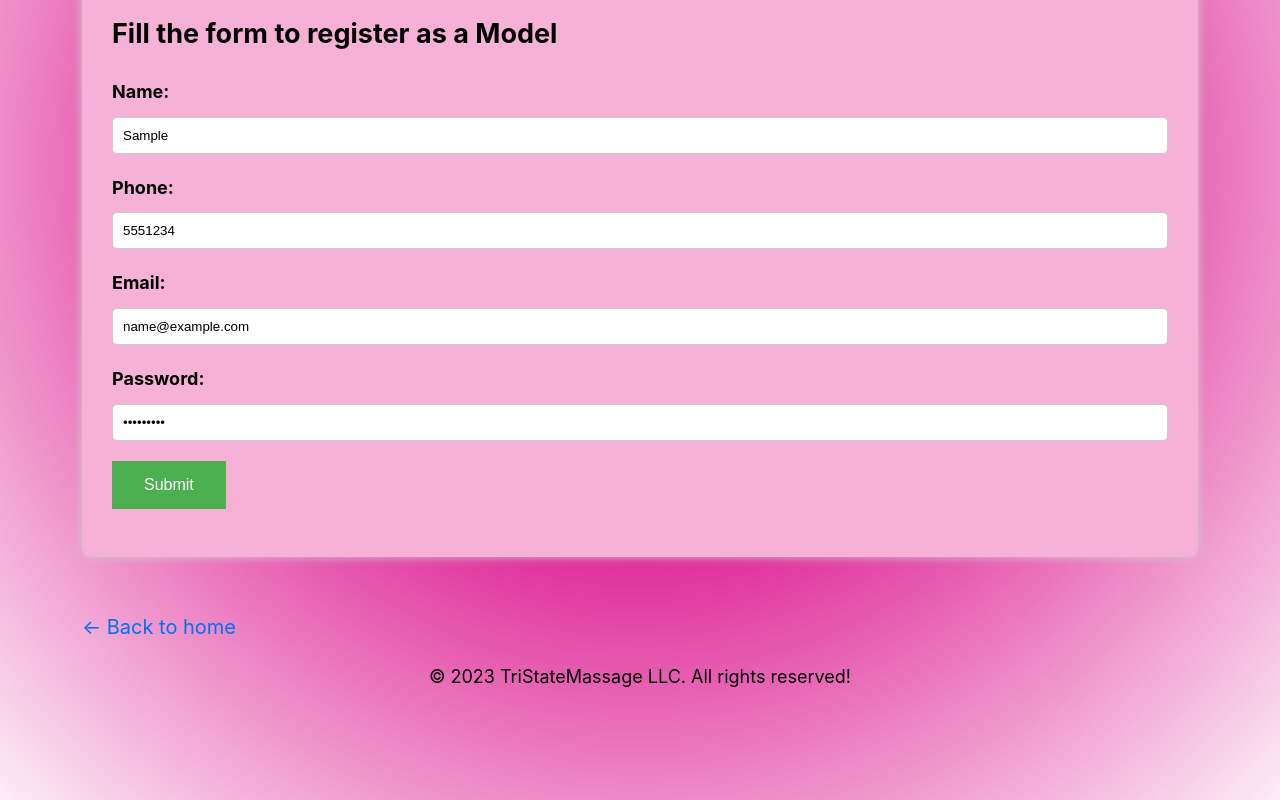
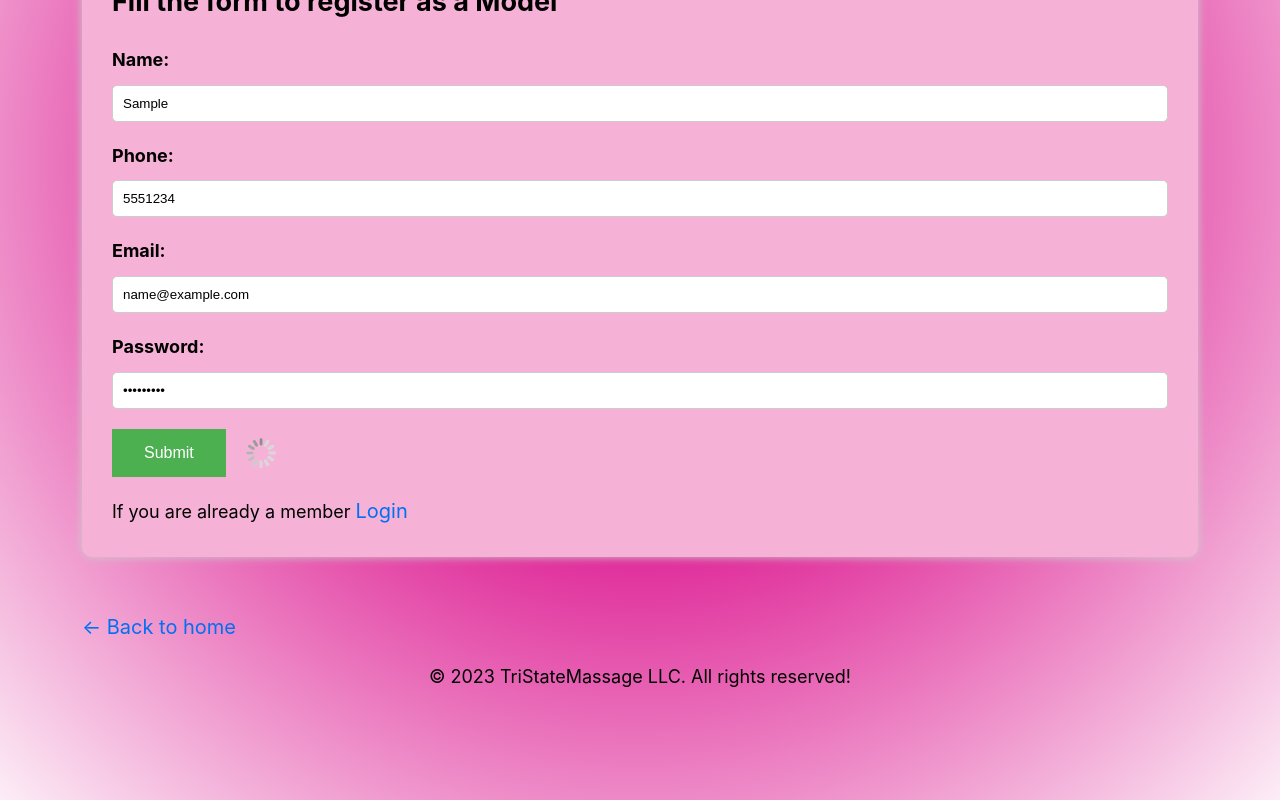
Before and after one commit to rajib99/massage, a Next.js app: page /model-registration in a window 1280 px wide. Both pictures are taken after typing "Sample", "5551234", "name@example.com", "Sample123" into the empty fields and a click on the button "Submit". Shown: the part 474-1274 px from the top of the page. Built offline with nearby package versions, Linux system fonts and the light colour scheme; no server answers.

Commit message:
small fixes

```diff
--- a/components/config.js
+++ b/components/config.js
@@ -1,6 +1,6 @@
 // config.js
 const LOCAL_URL = 'http://localhost:3005/';
 const REMOTE_URL = 'https://app.tristatemassage.com/';
-const CURRENT_URL = REMOTE_URL;
+const CURRENT_URL = LOCAL_URL;
 
 export { LOCAL_URL, REMOTE_URL, CURRENT_URL };
--- a/components/data/services.js
+++ b/components/data/services.js
@@ -22,6 +22,7 @@ const services = [
     { id: "foot", name: "Foot massage" },
     { id: "tui-na", name: "Tui Na massage" },
     { id: "shiatsu-foot", name: "Shiatsu foot massage" },
+    { id: "sensual", name: "Sensual" },
   ];
 
 
--- a/pages/model-backend/orders.js
+++ b/pages/model-backend/orders.js
@@ -58,9 +58,9 @@ const Orders = () => {
 
   }, [status]);
 
-  if (!orderData || orderData.length === 0) {
-    return <div>Loading...</div>; // You can display a loading state while data is being fetched
-  }
+  // if (!orderData || orderData.length === 0) {
+  //   return <div>Loading...</div>; // You can display a loading state while data is being fetched
+  // }
 
   return (
     <Layout orders>
--- a/pages/model-registration.js
+++ b/pages/model-registration.js
@@ -15,7 +15,7 @@ import Router from 'next/router';
 function ModelRegistration() {
 
     const [message, setMessage] = useState(null);
-    const [loading, setLoading] = useState(true);
+    const [loading, setLoading] = useState(false);
     const [error, setError] = useState(null);
 
 
@@ -44,6 +44,7 @@ function ModelRegistration() {
     e.preventDefault();
 
     try {
+      setLoading(true);
       const response = await axios.post('https://spagram.com/api/create-model.php', formData);
       setMessage('Registration successful')
       setFormData(null);
@@ -51,6 +52,7 @@ function ModelRegistration() {
       const { token } = response.data;
       const { message } = response.data;
       localStorage.setItem("token", token);
+      setLoading(false)
 
       console.log('insert id', message);
       let profile_source =  CURRENT_URL + 'model-backend/profile?source=registration';
@@ -72,7 +74,7 @@ function ModelRegistration() {
         <title> Model Register/Login page</title>
       </Head>
       <div className="registration-container">
-      <Link href='/model-login'> Login </Link>
+
             <h2> Fill the form to register as a Model </h2>
             <form onSubmit={handleRegistration}>
                 <div>
@@ -93,8 +95,12 @@ function ModelRegistration() {
                     <input type="password" id="password" name="password" onChange={handleChange}  required/>
                 </div>
 
+                <div class="submitbox">
                 <button className='button' type="submit">Submit</button>
+                 { loading? <img width="30px" src="images/loading.gif" />: ' ' }
+                </div>
                 <p className='message'> {message}</p>
+                If you are already a member <Link href='/model-login'> Login </Link>
 
 
             </form>
--- a/styles/global.css
+++ b/styles/global.css
@@ -51,7 +51,7 @@ img {
 }
 .col2{ display: flex; padding: 20px; }
 .col2 div{ padding: 20px }
-.col2 .modelDesc { padding-right: 0; }
+.col2 .modelDesc { padding-right: 0; width: 220px; }
 .cardinfo {padding: 0 !important; margin-bottom: 20px; }
 .cardinfo input { margin-bottom: 0 !important; margin-right: 10px; }
 label{display: block;}
@@ -368,6 +368,12 @@ input[type="submit"]:hover {
 }
 
 .footer{ margin: 20px; text-align: center;}
+.submitbox{ display: flex; align-items: center;}
+.submitbox img{ margin-left: 20px; width: 30px; height: 30px; }
+header a{ color: #000; }
+
+
+
 
 
 @media only screen and (max-width: 1000px) {
```
Also changed, not shown: pages/model-backend/availability.js (+10 -1 lines), pages/model-backend/profile.js (+7 -2 lines), public/images/loading.gif.
